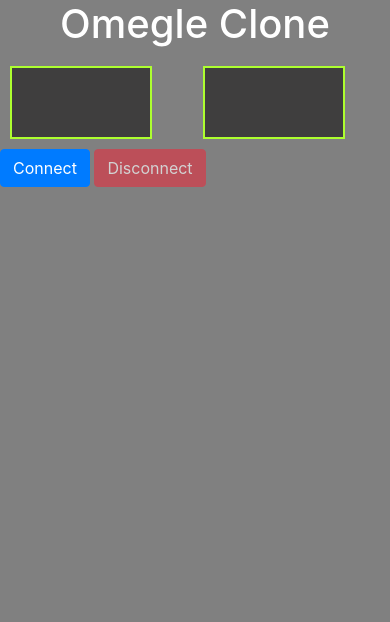
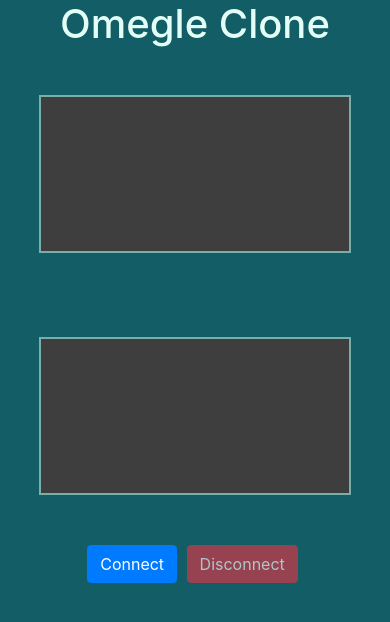
Before and after one commit to vansh275/HIStranger, a website: page index.html in a window 390 px wide. Drawn offline with nearby package versions, Linux system fonts and the light colour scheme; no server answers.

Commit message:
css changed for mobile and desktop

```diff
--- a/index.html
+++ b/index.html
@@ -16,8 +16,10 @@
         <video class="video-player" id="user-1" autoplay playsinline></video>
         <video class="video-player" id="user-2" autoplay playsinline></video>
     </div>
-    <button type="button" id="connect-btn" class="btn btn-primary">Connect</button>
-    <button type="button" id="disconnect-btn" class="btn btn-danger">Disconnect</button>
+    <div class="text-center">
+        <button type="button" id="connect-btn" class="btn btn-primary mx-auto">Connect</button>
+        <button type="button" id="disconnect-btn" class="btn btn-danger">Disconnect</button>
+    </div>
     <footer>
 
     </footer>
--- a/public/styles.css
+++ b/public/styles.css
@@ -1,21 +1,38 @@
 body{
-    background-color: grey;
+    background-color: #135D66;
 }
 h1{
     text-align: center;
-    color: white;
+    color: #E3FEF7;
 }
 #videos{
     display: grid;
     grid-template-columns: 1fr 1fr;
     column-gap: 1em;
     width: 100%;
-    padding: 10px;
+    margin: 4%;
 
 }
-
+button{
+    margin:5px;
+}
 video{
     width:80%;
-    border:2px solid greenyellow;
+    border:2px solid #77B0AA;
     background-color: rgb(63,62,62);
 }
+
+@media (max-width:480px){
+    body{
+        background-color: #135D66;
+    }
+    #videos{
+        text-align: center;
+        display: block;
+        margin: 0;
+    }
+    .video-player{
+        margin: 10% 0 10% 0;
+    }
+
+}
```
